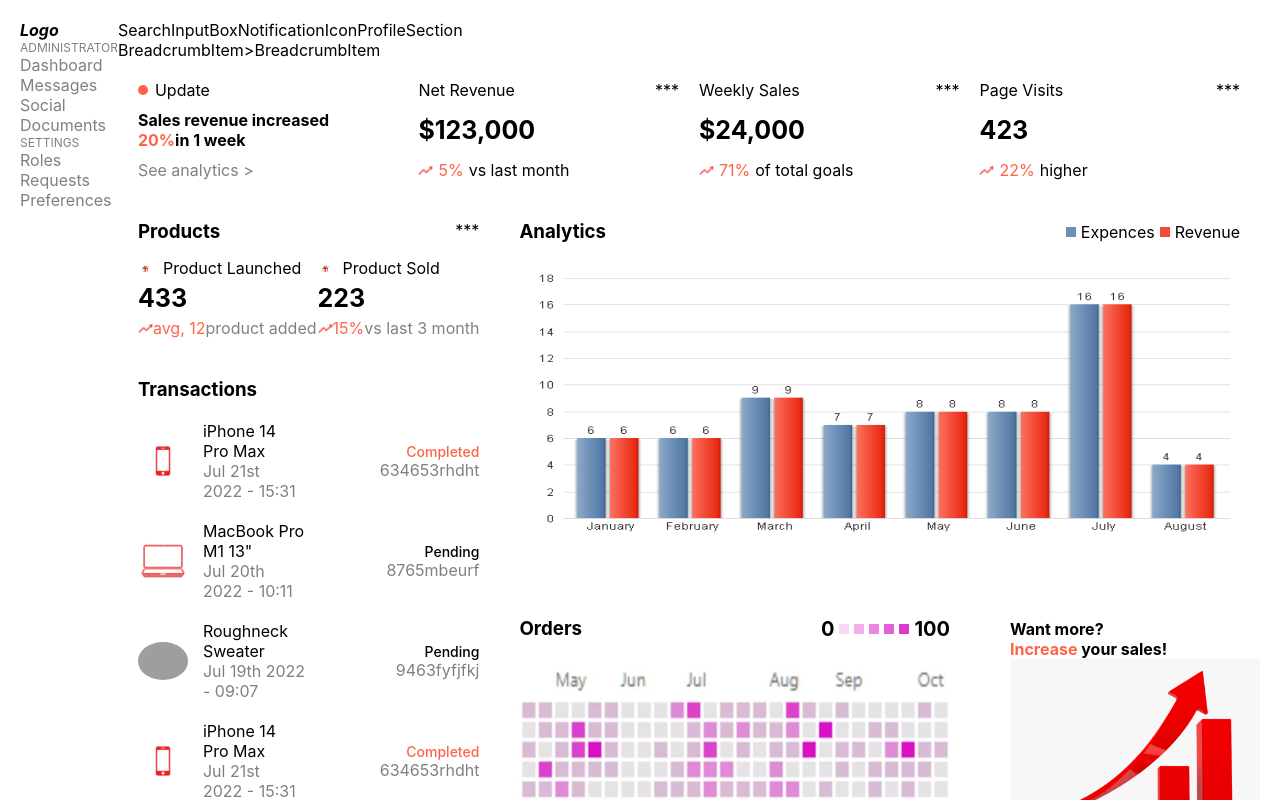
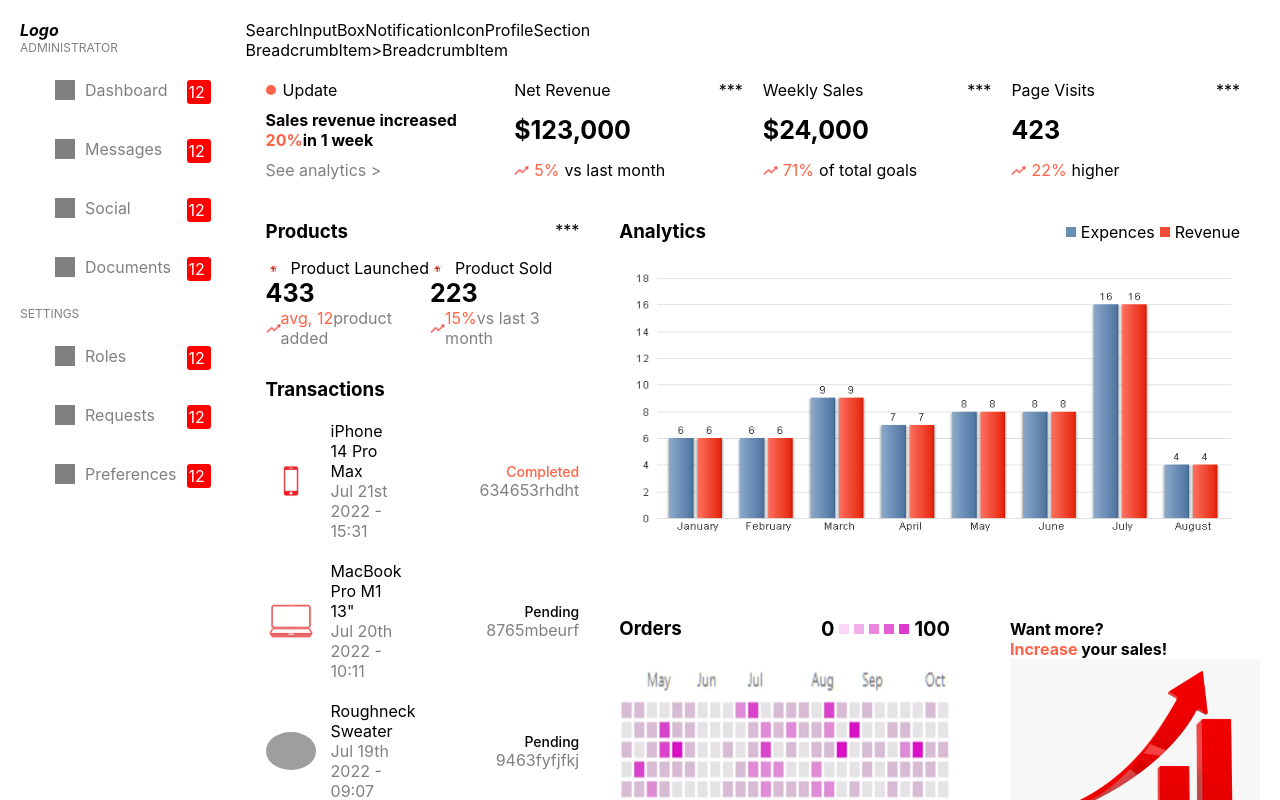
Before and after one commit to lakkula/first-react-app, a React (Create React App) app: page / in a window 1280 px wide. Shown: the top 800 px of the page. Built offline with nearby package versions, Linux system fonts and the light colour scheme; grey boxes are pictures that could not be loaded.

Commit message:
create left menu

```diff
--- a/src/components/menuSection/MenuItem.js
+++ b/src/components/menuSection/MenuItem.js
@@ -1,9 +1,28 @@
 import React from 'react'
+//import './menuSection.css'
+import styles from'./menuSection.module.css'
 
 export default function MenuItem({title}) {
   return (
-    <div>
-      <p style={{color: 'gray'}}>{title}</p>
+    <div
+      className={styles.menuitem}
+      style={{
+        display:'flex',
+        gap:'10px',
+        justifyContent:'space-between',
+        padding:'10px 20px',
+        borderRadius:'7px',
+        cursor:'pointer'
+        }}
+      >
+      <div style={{display:'flex', gap:'10px'}}>
+        <div style={{width:'20px', height:'20px', backgroundColor:'gray'}}
+        ></div>
+        <p>{title}</p>
+      </div>
+      <div style={{width:'20px', height:'20px', backgroundColor:'red', padding:'2px', borderRadius:'3px'}}>
+        <p style={{color:'white'}}>12</p>
+      </div>
     </div>
   )
 }
--- /dev/null
+++ b/src/components/menuSection/menuSection.css
@@ -0,0 +1,8 @@
+.menuitem{
+    color: gray;
+}
+
+.menuitem:hover{
+    background-color: black;
+    color: white;
+}
--- /dev/null
+++ b/src/components/menuSection/menuSection.module.css
@@ -0,0 +1,8 @@
+.menuitem{
+    color: gray;
+}
+
+.menuitem:hover{
+    background-color: black;
+    color: white;
+}
--- a/src/layouts/Home.js
+++ b/src/layouts/Home.js
@@ -6,7 +6,9 @@ export default function Home() {
   return (
     <div style={{display: 'flex', padding: '20px'}}>
     <LeftMenu/>
-    <HomeContent/>
+    <div>
+      <HomeContent/>
+    </div>
     </div>
   )
 }
--- a/src/layouts/home/HomeContent.js
+++ b/src/layouts/home/HomeContent.js
@@ -18,7 +18,7 @@ export default function HomeContent() {
           <StatFiguresRow/>
         </SectionWrapper>
 
-        <div style={{display: 'flex'}}>
+        <div style={{display: 'flex', justifyContent:'space-between'}}>
           <div>
           <SectionWrapper>
             <ProductStat/>
--- a/src/layouts/home/leftMenu/MenuSection.js
+++ b/src/layouts/home/leftMenu/MenuSection.js
@@ -8,7 +8,11 @@ export default function MenuSection({title, itemList}) {
         <MenuTitle title={title}/>
         {itemList.map((val, key) => {
           const {title} = val;
-          return <MenuItem key={key} title={title}/>
+          return (
+            <div key={key} style={{margin:'15px'}}>
+              <MenuItem title={title}/>
+            </div>
+          )
         })}
     </div>
   )
```
